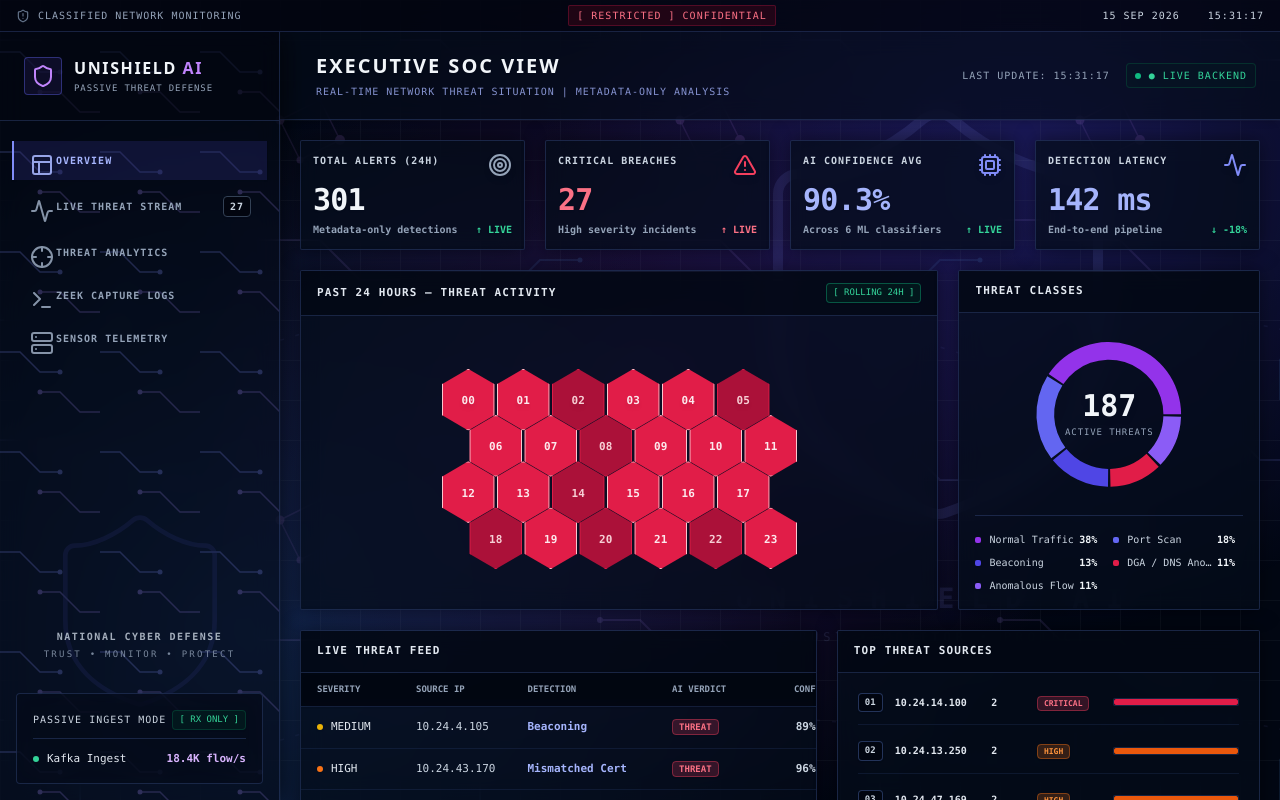
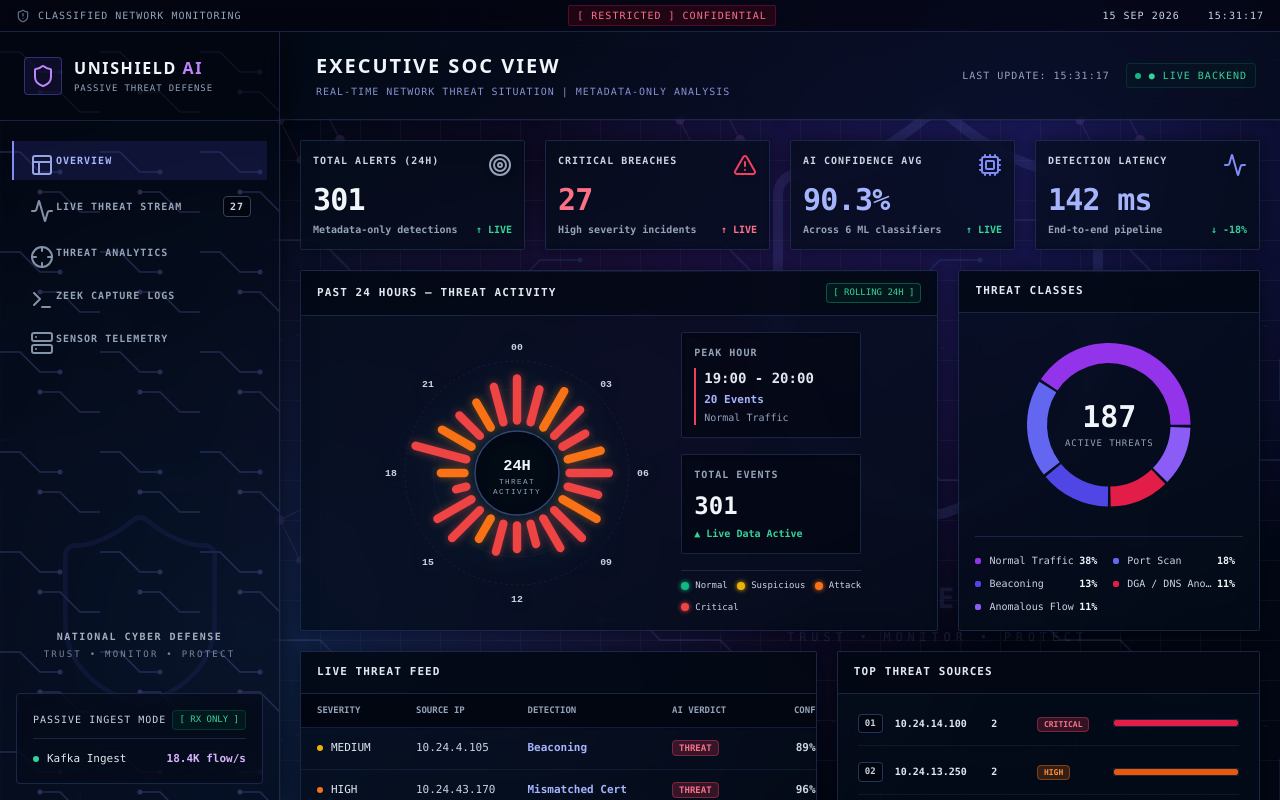
Before and after one commit to codebydarshan07/unishield-frontend, a React (Create React App) app: page / in a window 1280 px wide. Built offline with nearby package versions, Linux system fonts and the light colour scheme.

Commit message:
Replace honeycomb with 24-hour radial threat radar

```diff
--- a/src/App.js
+++ b/src/App.js
@@ -512,9 +512,9 @@ function ExecutiveView({ events, navigateTo }) {
   };
 
   // ==========================================================================
-  // PERFECT 4x6 STAGGERED 24-HOUR HONEYCOMB
+  // RADIAL 24-HOUR CHART DATA PREPARATION
   // ==========================================================================
-  const honeycombBuckets = useMemo(() => {
+  const hourlyBuckets = useMemo(() => {
     const buckets = Array.from({length: 24}, (_, i) => ({
       hourLabel: pad(i),
       events: [],
@@ -546,9 +546,9 @@ function ExecutiveView({ events, navigateTo }) {
 
   const [hoveredHex, setHoveredHex] = useState(null);
 
-  const HoneycombTooltip = () => {
+  const RadialTooltip = () => {
     if (!hoveredHex) return null;
-    const bucket = honeycombBuckets.find(b => b.hourLabel === hoveredHex);
+    const bucket = hourlyBuckets.find(b => b.hourLabel === hoveredHex);
     if (!bucket) return null;
 
     const critCount = bucket.events.filter(e => e.ai_assessment.severity === 'CRITICAL').length;
@@ -560,7 +560,7 @@ function ExecutiveView({ events, navigateTo }) {
     const peakConf = bucket.events.length > 0 ? Math.max(...bucket.events.map(e => e.ai_assessment.confidence)) : 0;
 
     return (
-      <div className="absolute top-[35%] left-1/2 transform -translate-x-1/2 -translate-y-full bg-[#050c1a]/95 backdrop-blur-xl border border-[#3b528b]/60 p-3 shadow-2xl rounded-sm z-[100] font-mono w-56 pointer-events-none mb-4">
+      <div className="absolute top-[40%] left-1/2 transform -translate-x-1/2 -translate-y-full bg-[#050c1a]/95 backdrop-blur-xl border border-[#3b528b]/60 p-3 shadow-2xl rounded-sm z-[100] font-mono w-56 pointer-events-none mb-4">
         <p className="text-[10px] text-slate-300 uppercase tracking-widest border-b border-[#3b528b]/40 pb-1 mb-2 flex justify-between">
           <span>PAST 24 HOURS</span>
           <span>{bucket.hourLabel}:00 – {pad((parseInt(bucket.hourLabel)+1)%24)}:00</span>
@@ -581,32 +581,23 @@ function ExecutiveView({ events, navigateTo }) {
     );
   };
 
-  const getHoneycombColor = (severity) => {
+  const getRadialColor = (severity) => {
     switch(severity) {
-      case 'CRITICAL': return 'bg-[#e11d48] text-white font-bold border-[#fecdd3] shadow-[0_0_15px_rgba(225,29,72,0.8)] z-20';
-      case 'HIGH': return 'bg-[#be123c]/90 text-rose-100 font-bold border-[#e11d48] shadow-[0_0_10px_rgba(225,29,72,0.5)] z-10';
-      case 'MEDIUM': return 'bg-[#b45309]/90 text-amber-100 font-bold border-[#f59e0b] z-10';
-      case 'LOW': return 'bg-[#4c1d95]/80 text-purple-200 border-[#7c3aed] z-0';
-      default: return 'bg-[#0a1128]/80 text-slate-500 border-[#1e3a8a] z-0';
+      case 'CRITICAL': return '#ef4444'; // red
+      case 'HIGH': return '#f97316'; // orange
+      case 'MEDIUM': return '#eab308'; // yellow
+      case 'LOW':
+      case 'NONE':
+      default: return '#10b981'; // green
     }
   };
 
-  const renderHexRow = (startIndex, endIndex, isOffset) => (
-    <div className={`flex relative z-10 ${isOffset ? 'ml-[25px] -mt-[14px]' : '-mt-[14px]'}`} style={{ gap: '2px' }}>
-      {honeycombBuckets.slice(startIndex, endIndex).map(b => (
-        <div
-          key={b.hourLabel}
-          onMouseEnter={() => setHoveredHex(b.hourLabel)}
-          onMouseLeave={() => setHoveredHex(null)}
-          onClick={() => navigateTo('stream')}
-          className={`w-[48px] h-[56px] flex items-center justify-center cursor-pointer transition-all duration-200 hover:scale-110 hover:z-50 hover:brightness-125 border border-solid ${getHoneycombColor(b.maxSeverity)}`}
-          style={{ clipPath: 'polygon(50% 0%, 100% 25%, 100% 75%, 50% 100%, 0% 75%, 0% 25%)' }}
-        >
-          <span className="text-[10px] font-mono opacity-90 pointer-events-none">{b.hourLabel}</span>
-        </div>
-      ))}
-    </div>
-  );
+  const maxEventsVal = Math.max(...hourlyBuckets.map(b => b.events.length), 1);
+  const total24hEvents = hourlyBuckets.reduce((sum, b) => sum + b.events.length, 0);
+
+  const peakBucket = [...hourlyBuckets].sort((a, b) => b.events.length - a.events.length)[0];
+  const peakTypes = peakBucket.events.reduce((acc, e) => { acc[e.ai_assessment.threat_type] = (acc[e.ai_assessment.threat_type] || 0) + 1; return acc; }, {});
+  const peakTopType = Object.entries(peakTypes).sort((a,b) => b[1]-a[1])[0]?.[0] || 'N/A';
 
   return (
     <>
@@ -619,7 +610,7 @@ function ExecutiveView({ events, navigateTo }) {
 
       <div className="flex flex-col lg:flex-row gap-4 md:gap-5">
 
-        {/* PAST 24 HOURS HONEYCOMB PANEL */}
+        {/* RADIAL 24-HOUR CHART PANEL */}
         <div className="flex-1 lg:flex-[0.68] bg-[#050c1a]/75 border border-[#3b528b]/40 flex flex-col relative overflow-visible group min-h-[340px] backdrop-blur-md shadow-[0_0_20px_rgba(0,0,0,0.5)] rounded-sm">
           <div className="absolute top-0 left-0 w-full h-[1px] bg-gradient-to-r from-transparent via-indigo-400/30 to-transparent"></div>
           <div className="px-4 py-3 border-b border-[#3b528b]/40 flex justify-between items-center bg-[#02050f]/60 relative z-20">
@@ -627,37 +618,88 @@ function ExecutiveView({ events, navigateTo }) {
             <span className="text-[9px] font-mono border border-emerald-500/40 text-emerald-400 bg-emerald-950/40 px-1.5 py-0.5 rounded shadow-sm">[ ROLLING 24H ]</span>
           </div>
 
-          <div className="flex-1 flex items-center justify-center p-4 relative z-10 overflow-visible">
-            {/* EXACT 24 CONNECTED HEXAGONS (4x6 Staggered Grid) */}
-            <div className="relative flex flex-col items-center justify-center pt-[14px]">
-              <HoneycombTooltip />
-              <div className="flex flex-col scale-90 sm:scale-100 md:scale-110 transform origin-center transition-transform">
-
-                {/* ROW 1: 00 to 05 */}
-                <div className="flex relative z-10" style={{ gap: '2px' }}>
-                  {honeycombBuckets.slice(0, 6).map(b => (
-                    <div
-                      key={b.hourLabel}
-                      onMouseEnter={() => setHoveredHex(b.hourLabel)}
-                      onMouseLeave={() => setHoveredHex(null)}
-                      onClick={() => navigateTo('stream')}
-                      className={`w-[48px] h-[56px] flex items-center justify-center cursor-pointer transition-all duration-200 hover:scale-110 hover:z-50 hover:brightness-125 border border-solid ${getHoneycombColor(b.maxSeverity)}`}
-                      style={{ clipPath: 'polygon(50% 0%, 100% 25%, 100% 75%, 50% 100%, 0% 75%, 0% 25%)' }}
-                    >
-                      <span className="text-[10px] font-mono font-bold opacity-90 pointer-events-none drop-shadow-md">{b.hourLabel}</span>
-                    </div>
-                  ))}
-                </div>
-
-                {/* ROW 2: 06 to 11 (Interlocking Offset) */}
-                {renderHexRow(6, 12, true)}
-                {/* ROW 3: 12 to 17 (Aligned with Row 1) */}
-                {renderHexRow(12, 18, false)}
-                {/* ROW 4: 18 to 23 (Aligned with Row 2) */}
-                {renderHexRow(18, 24, true)}
-
+          <div className="flex-1 flex flex-col md:flex-row items-center justify-center p-4 relative z-10 overflow-visible gap-6">
+
+            {/* RADIAL CHART CONTAINER */}
+            <div className="relative w-full max-w-[280px] aspect-square flex items-center justify-center">
+               <RadialTooltip />
+               <svg viewBox="0 0 400 400" className="w-full h-full drop-shadow-[0_0_15px_rgba(16,185,129,0.15)]">
+                  {/* Outer Rings */}
+                  <circle cx="200" cy="200" r="160" fill="none" stroke="#3b528b" strokeWidth="1" opacity="0.3" strokeDasharray="4 4" />
+                  <circle cx="200" cy="200" r="120" fill="none" stroke="#3b528b" strokeWidth="1" opacity="0.2" />
+
+                  {/* Inner Center Circle */}
+                  <circle cx="200" cy="200" r="60" fill="#02050f" stroke="#3b528b" strokeWidth="2" opacity="0.8" />
+                  <text x="200" y="195" textAnchor="middle" fill="#f1f5f9" fontSize="22" fontFamily="monospace" fontWeight="bold">24H</text>
+                  <text x="200" y="215" textAnchor="middle" fill="#94a3b8" fontSize="11" fontFamily="monospace" letterSpacing="2">THREAT</text>
+                  <text x="200" y="230" textAnchor="middle" fill="#94a3b8" fontSize="11" fontFamily="monospace" letterSpacing="2">ACTIVITY</text>
+
+                  {/* 24 Radial Bars */}
+                  {hourlyBuckets.map((bucket, i) => {
+                     const angle = (i * 15 - 90) * (Math.PI / 180);
+                     const innerR = 75;
+                     const maxR = 150;
+                     const barLength = Math.max((bucket.events.length / maxEventsVal) * (maxR - innerR), 8); // min height 8
+                     const outerR = innerR + barLength;
+
+                     const x1 = 200 + innerR * Math.cos(angle);
+                     const y1 = 200 + innerR * Math.sin(angle);
+                     const x2 = 200 + outerR * Math.cos(angle);
+                     const y2 = 200 + outerR * Math.sin(angle);
+
+                     const color = getRadialColor(bucket.maxSeverity);
+
+                     return (
+                       <g key={bucket.hourLabel}
+                          onMouseEnter={() => setHoveredHex(bucket.hourLabel)}
+                          onMouseLeave={() => setHoveredHex(null)}
+                          onClick={() => navigateTo('stream')}
+                          className="cursor-pointer transition-all duration-300 hover:opacity-80"
+                       >
+                          <line x1={x1} y1={y1} x2={x2} y2={y2} stroke={color} strokeWidth="12" strokeLinecap="round"
+                                style={{ filter: `drop-shadow(0 0 6px ${color}80)` }} />
+                       </g>
+                     )
+                  })}
+
+                  {/* Hour Labels */}
+                  {['00', '03', '06', '09', '12', '15', '18', '21'].map(label => {
+                      const h = parseInt(label);
+                      const angle = (h * 15 - 90) * (Math.PI / 180);
+                      const r = 180;
+                      const x = 200 + r * Math.cos(angle);
+                      const y = 200 + r * Math.sin(angle) + 4; // slight vertical offset for text
+                      return <text key={label} x={x} y={y} textAnchor="middle" fill="#cbd5e1" fontSize="14" fontFamily="monospace" fontWeight="bold">{label}</text>
+                  })}
+               </svg>
+            </div>
+
+            {/* RIGHT SIDE METRICS & LEGEND */}
+            <div className="flex flex-col space-y-4 w-full md:w-[180px] shrink-0">
+              <div className="bg-[#02050f]/60 border border-[#3b528b]/40 rounded-sm p-3 shadow-inner">
+                <h4 className="text-[10px] text-slate-400 font-mono tracking-widest mb-2 uppercase font-bold">Peak Hour</h4>
+                <div className="border-l-2 border-rose-500 pl-2">
+                   <div className="text-slate-200 font-bold font-mono text-sm">{peakBucket.hourLabel}:00 - {pad((parseInt(peakBucket.hourLabel)+1)%24)}:00</div>
+                   <div className="text-indigo-300 font-mono text-[11px] mt-1 font-bold">{peakBucket.events.length} Events</div>
+                   <div className="text-slate-400 font-mono text-[10px] mt-0.5 truncate">{peakTopType}</div>
+                </div>
+              </div>
+
+              <div className="bg-[#02050f]/60 border border-[#3b528b]/40 rounded-sm p-3 shadow-inner">
+                <h4 className="text-[10px] text-slate-400 font-mono tracking-widest mb-2 uppercase font-bold">Total Events</h4>
+                <div className="text-slate-100 font-bold font-mono text-2xl drop-shadow-sm">{total24hEvents.toLocaleString()}</div>
+                <div className="text-emerald-400 font-mono text-[10px] mt-1 font-bold">▲ Live Data Active</div>
+              </div>
+
+              {/* Legend */}
+              <div className="flex flex-wrap items-center justify-between gap-2 pt-2 border-t border-[#3b528b]/40 mt-2">
+                 <div className="flex items-center"><div className="w-2 h-2 rounded-full bg-[#10b981] mr-1.5 shadow-[0_0_5px_#10b981]"></div><span className="text-[9px] font-mono text-slate-300">Normal</span></div>
+                 <div className="flex items-center"><div className="w-2 h-2 rounded-full bg-[#eab308] mr-1.5 shadow-[0_0_5px_#eab308]"></div><span className="text-[9px] font-mono text-slate-300">Suspicious</span></div>
+                 <div className="flex items-center"><div className="w-2 h-2 rounded-full bg-[#f97316] mr-1.5 shadow-[0_0_5px_#f97316]"></div><span className="text-[9px] font-mono text-slate-300">Attack</span></div>
+                 <div className="flex items-center"><div className="w-2 h-2 rounded-full bg-[#ef4444] mr-1.5 shadow-[0_0_5px_#ef4444]"></div><span className="text-[9px] font-mono text-slate-300">Critical</span></div>
               </div>
             </div>
+
           </div>
         </div>
 
@@ -755,7 +797,7 @@ function ExecutiveView({ events, navigateTo }) {
           <div className="px-4 py-3 border-b border-[#3b528b]/40 bg-[#02050f]/60 shrink-0">
             <h3 className="text-[11px] font-mono font-bold tracking-widest text-slate-200 uppercase drop-shadow-sm">TOP THREAT SOURCES</h3>
           </div>
-          <div className="flex-1 p-5 flex flex-col justify-start space-y-4 font-mono overflow-y-auto custom-scrollbar">
+          <div className="flex-1 p-5 flex flex-col justify-start space-y-4 font-mono overflow-y-auto custom-scrollbar pt-5">
             {topSources.length > 0 ? topSources.map((source, i) => {
               const percentage = (source.count / maxSourceCount) * 100;
               const severity = i === 0 ? 'CRITICAL' : i < 3 ? 'HIGH' : 'MEDIUM';
```
